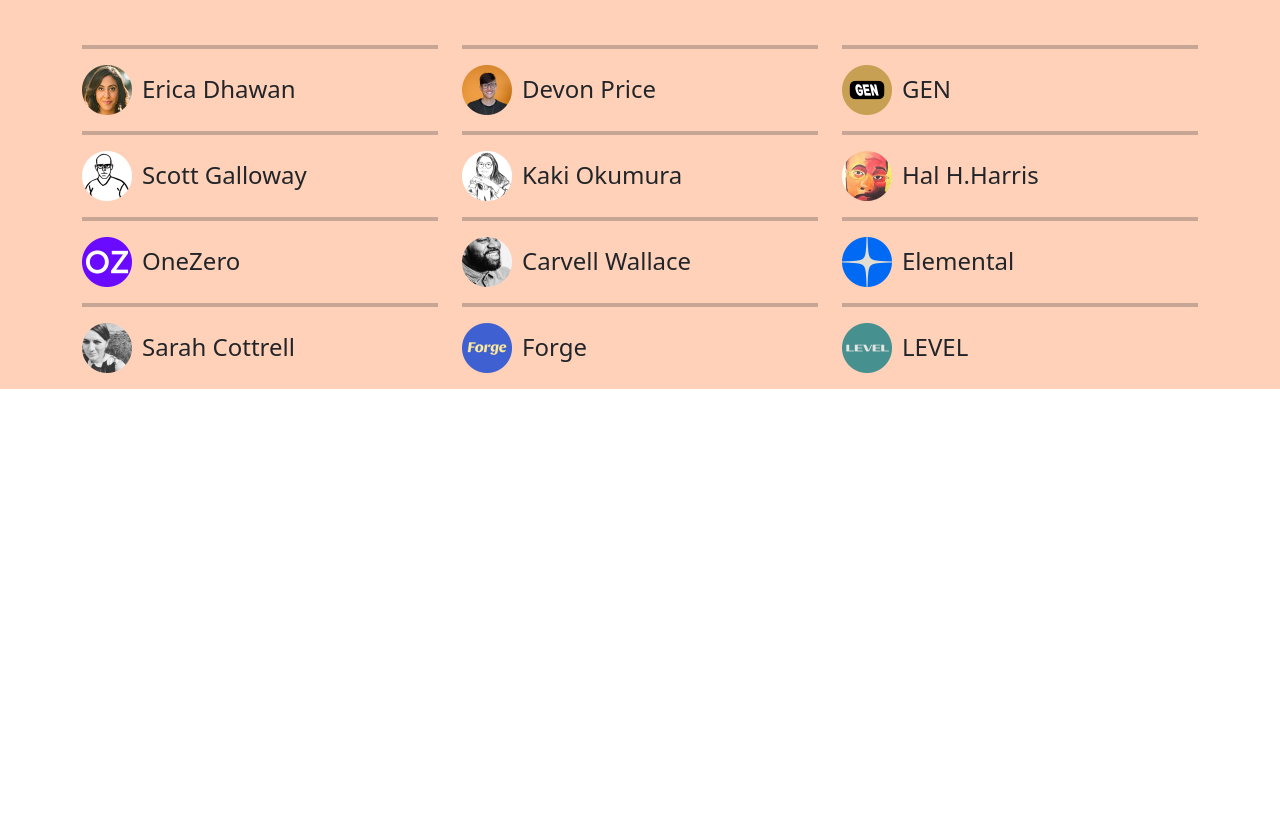
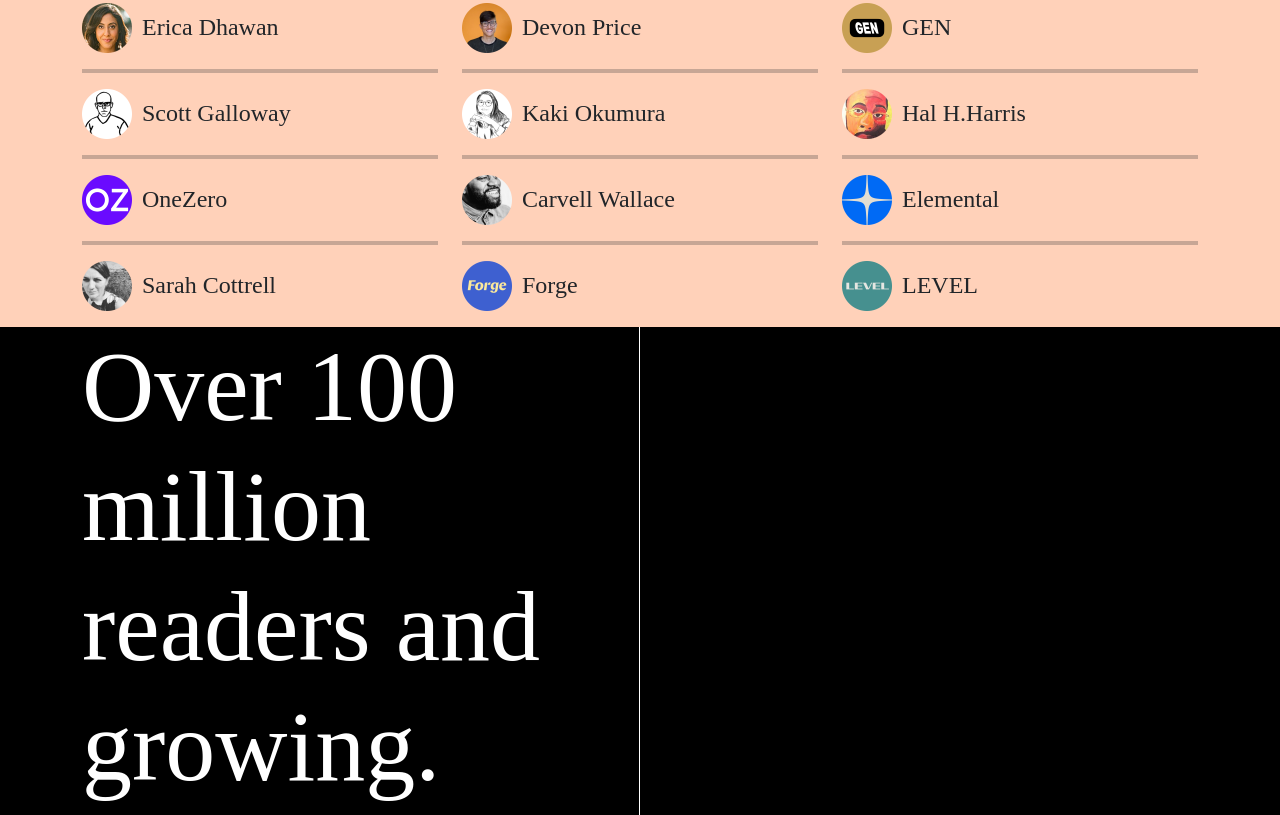
Before and after one commit to ertylmz05/staj, a plain HTML site: page ourstory.html in a window 1280 px wide. Shown: the part 1274-2089 px from the top of the page. Before the commit the page ends 1663 px from the top, so only its background shows below. Drawn offline with nearby package versions, Linux system fonts and the light colour scheme.

Commit message:
Proje güncellemesi

```diff
--- a/ourstory.html
+++ b/ourstory.html
@@ -248,6 +248,21 @@
       </div>
     </div>
   </section>
+
+  <section class="fourth">
+    <div class="container">
+      <div class="row">
+        <div class="col-6 text-side">
+          <h1>
+            Over 100 million readers and growing.
+          </h1>
+        </div>
+        <div class="col-6 inf-side">
+
+        </div>
+      </div>
+    </div>
+  </section>
 </body>
 
 </html>
--- a/style.scss
+++ b/style.scss
@@ -211,6 +211,7 @@ a {
 // Our Story Sayfasının css bölümü
 
 .ourstory {
+	font-family: 'Times New Roman', Times, serif;
 	.navbar{
 		background-color: white;
 	}
@@ -303,4 +304,18 @@ a {
 			}
 		}
 	}
+	.fourth{
+		background-color: black;
+		.container{
+			.row{
+				.text-side{
+					border-right: 1px solid white;
+					h1{
+						font-size: 100px;
+						color: white;
+					}
+				}
+			}
+		}
+	}
 }
```
Also changed, not shown: style.css, 1 other file.
